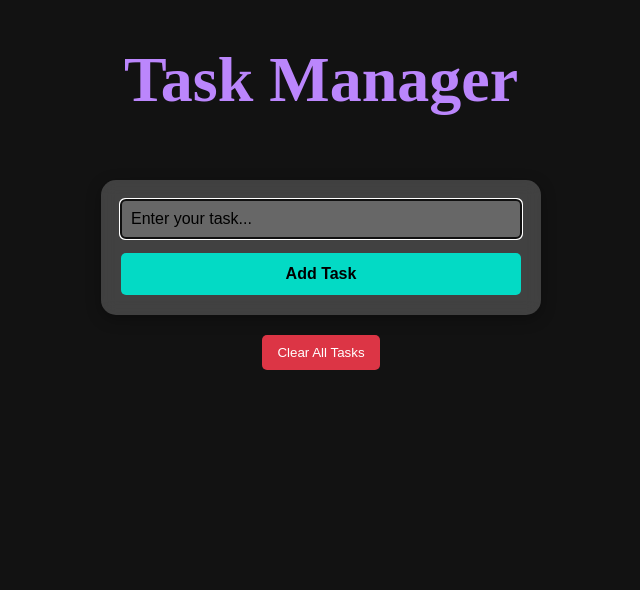
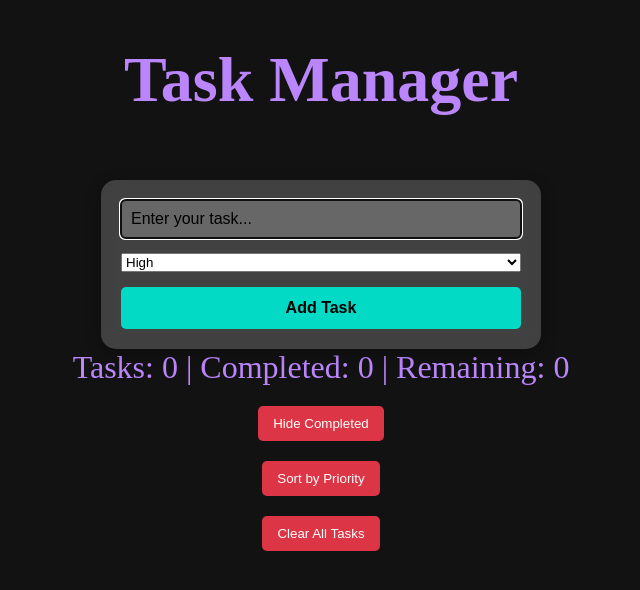
Before and after one commit to Ssrraavvaanntthhii/Task-Manager, a plain HTML site: page index.html in a window 1280 px wide. Shown: the whole page, without its empty margins (319-959 px from the left). Drawn offline with Linux system fonts and the light colour scheme.

Commit message:
Update index.html

```diff
--- a/index.html
+++ b/index.html
@@ -9,15 +9,35 @@
 </head>
 <body>
   <h1>Task Manager</h1>
+
+  <!-- Task Input Section -->
   <div class="task-bar">
-    <input type="text" id="taskInput" autofocus placeholder="Enter your task..." />
+    <input type="text" id="taskInput" placeholder="Enter your task..." autofocus />
+    <select id="prioritySelect">
+      <option value="High">High</option>
+      <option value="Medium">Medium</option>
+      <option value="Low">Low</option>
+    </select>
     <button id="addTaskButton">Add Task</button>
   </div>
 
-  <button id="clearTasksButton" class="clear-button">Clear All Tasks</button>
+  <!-- Controls Section -->
+  <div class="controls">
+    <!-- Task Status (First Line) -->
+    <div class="task-status">
+      <span id="taskCounter">Tasks: 0 | Completed: 0 | Remaining: 0</span>
+    </div>
+    <!-- Buttons (Second Line) -->
+    <div class="task-controls">
+      <button id="toggleCompleted" class="clear-button">Hide Completed</button>
+      <button id="sortTasksButton" class="clear-button">Sort by Priority</button>
+      <button id="clearTasksButton" class="clear-button">Clear All Tasks</button>
+    </div>
+  </div>
 
+  <!-- Task List -->
   <div class="task-list-container">
-    <div id="taskList" class="task-list">
+    <div id="taskList" class="task-list"></div>
   </div>
 
   <script src="tm.js" defer></script>
```
